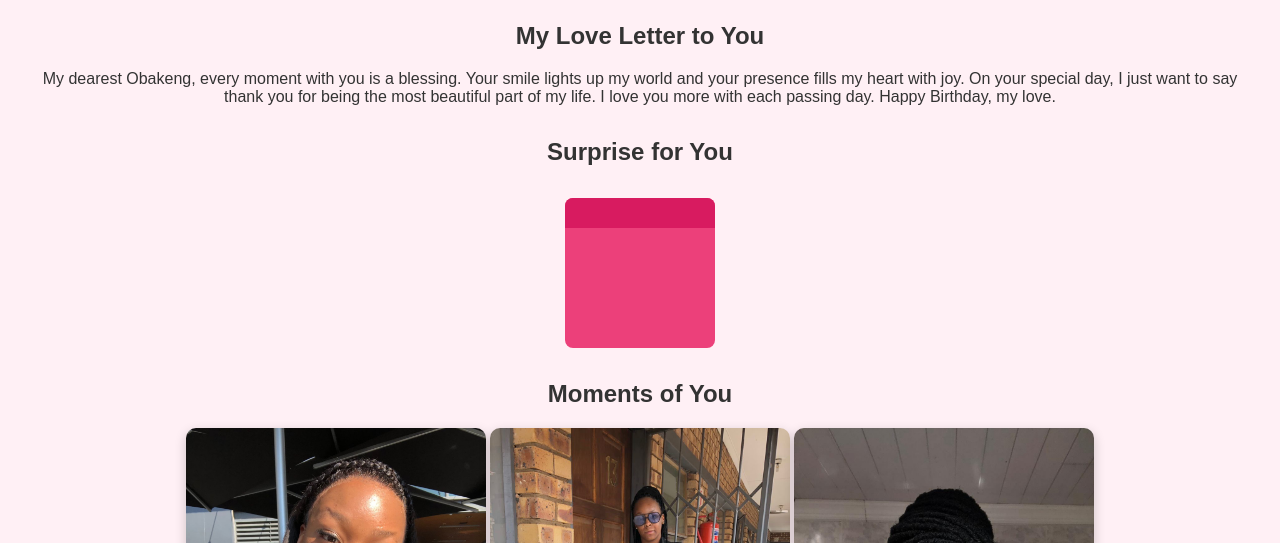
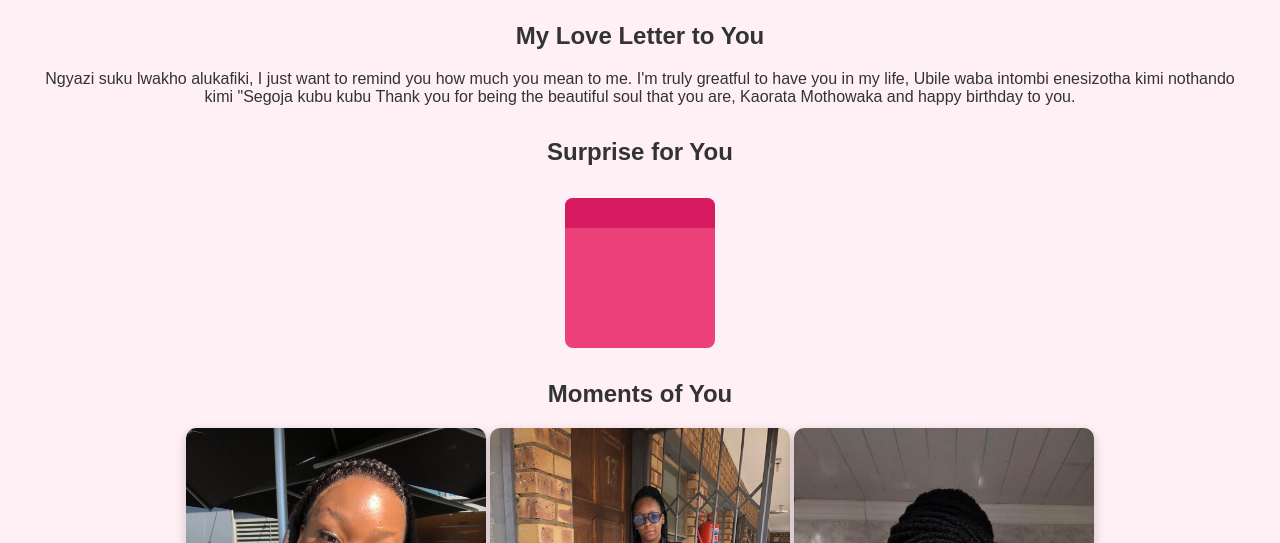
Before and after one commit to Pakiso05/Zen, a plain HTML site: page index.html in a window 1280 px wide. Shown: the part 257-800 px from the top of the page. Drawn offline with Linux system fonts and the light colour scheme.

Commit message:
Update index.html

```diff
--- a/index.html
+++ b/index.html
@@ -19,9 +19,12 @@
         <section class="letter-section">
             <h2>My Love Letter to You</h2>
             <p>
-                My dearest Obakeng, every moment with you is a blessing. Your smile lights up my world and your presence fills my heart with joy.
-                On your special day, I just want to say thank you for being the most beautiful part of my life. I love you more with each passing day.
-                Happy Birthday, my love.
+                Ngyazi suku lwakho alukafiki,
+                I just want to remind you how much you mean to me.
+                I'm truly greatful to have you in my life,
+                Ubile waba intombi enesizotha kimi nothando kimi
+                "Segoja kubu kubu Thank you for being the beautiful soul that you are,
+                Kaorata Mothowaka and happy birthday to you.
             </p>
         </section>
 
```
